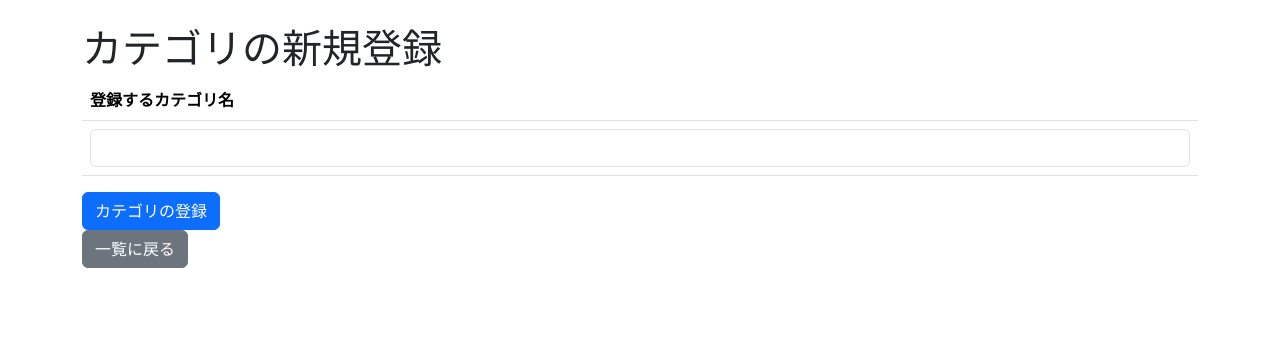
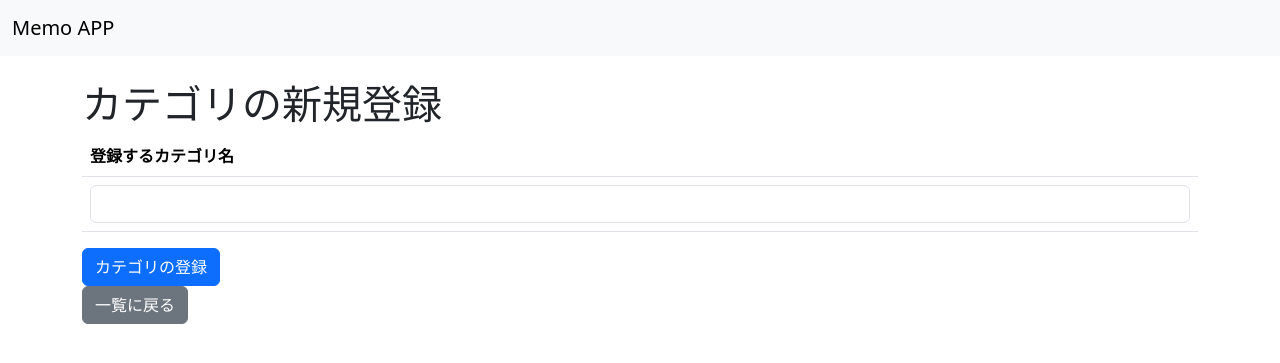
Before and after one commit to SoukenProg/Udemy_MemoApp_Improvement, a Flask app: page /category/add in a window 1280 px wide. Shown: the top 363 px of the page. Run offline with Flask 3, Linux system fonts and the light colour scheme; a user stored in the database is signed in; data that the repository does not hold is empty.

Commit message:
ヘッダーを追加

```diff
--- a/templates/base.html
+++ b/templates/base.html
@@ -10,6 +10,12 @@
 
 </head>
 <body>
+    <!-- ヘッダー w/ bootstrap -->
+    <nav class="navbar navbar-expand-lg bg-body-tertiary">
+        <div class="container-fluid">
+            <a class="navbar-brand" href="{{url_for('top')}}">Memo APP</a>
+        </div>
+    </nav>
     <div class="container mt-4">
         <!-- flash メッセージ部分 -->
         {% with messages = get_flashed_messages(with_categories=true) %}
```
